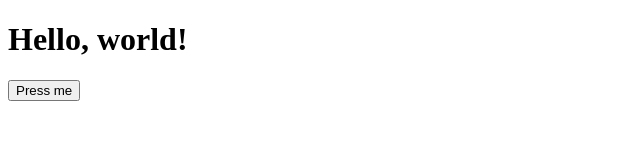
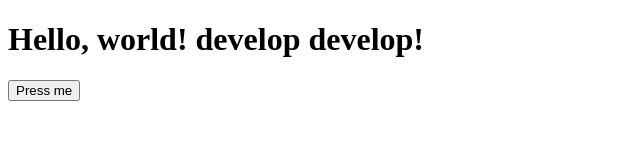
Before and after one commit to mauriciomartinez-itesm/test, a plain HTML site: page index.html in a window 1280 px wide. Shown: the whole page, without its empty margins (0-640 px from the left). Drawn offline with Linux system fonts and the light colour scheme.

Commit message:
le puse develop dos veces

```diff
--- a/index.html
+++ b/index.html
@@ -7,7 +7,7 @@
   <link href='/style.css' rel='stylesheet'>
 </head>
 <body>
-  <h1>Hello, world!</h1>
+  <h1>Hello, world! develop develop!</h1>
   <button onclick="console.log('hello');">Press me</button>
   <script defer type="text/javascript" src="/main.js"></script>
 </body>
```
